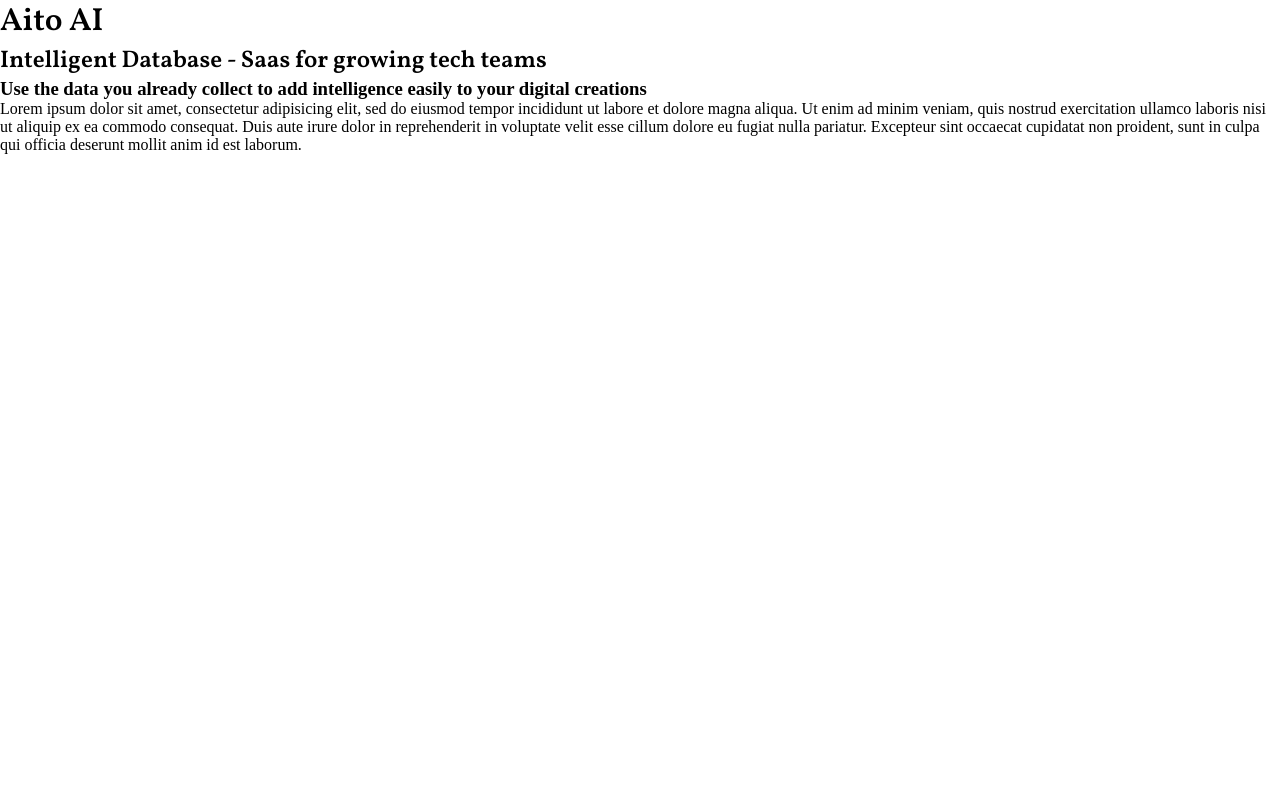
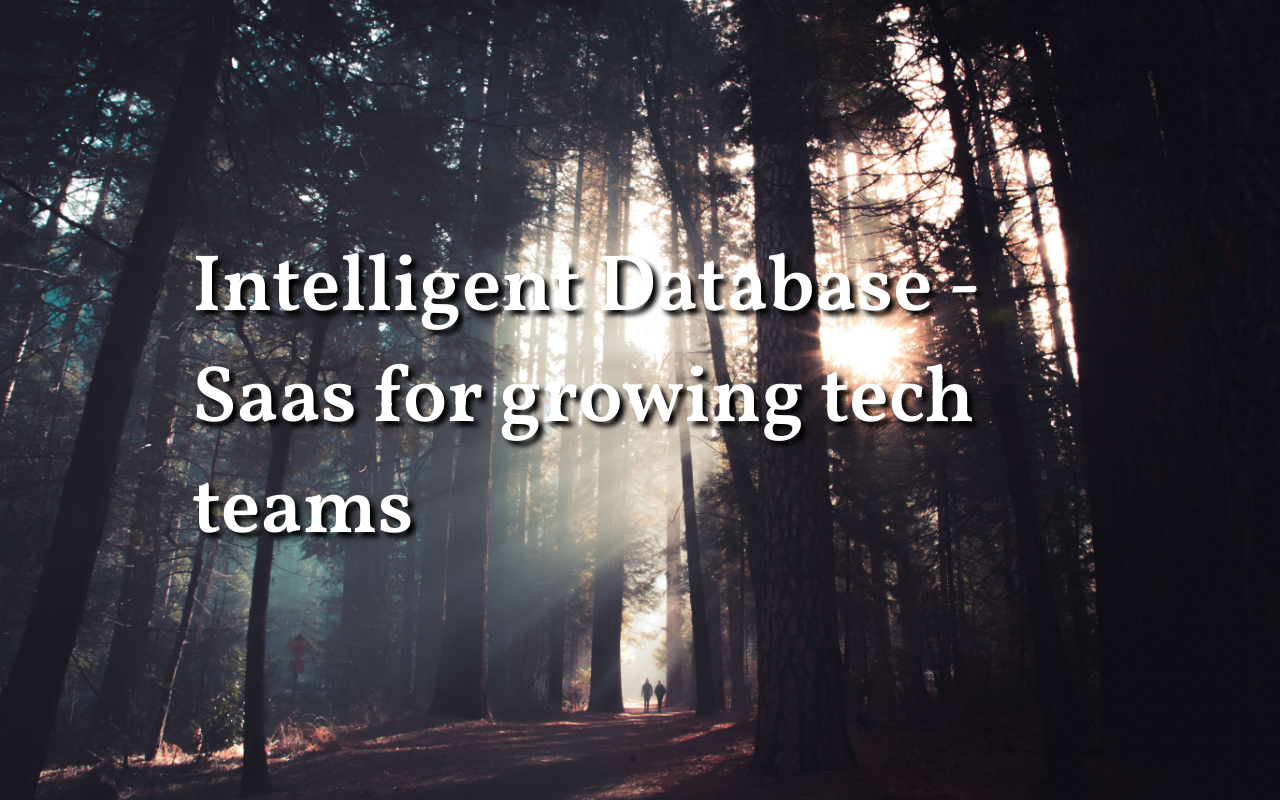
Before and after one commit to futurice/aito-website, a website: page index.html in a window 1280 px wide. Drawn offline with Linux system fonts and the light colour scheme; a web font is replaced by a local one.

Commit message:
Create first iteratio of hero image

```diff
--- a/index.html
+++ b/index.html
@@ -8,17 +8,12 @@
   <link rel="stylesheet" type="text/css" href="style.css">
 </head>
 <body>
-  <h1>Aito AI</h1>
-  <h2>Intelligent Database - Saas for growing tech teams</h2>
-  <h3>Use the data you already collect to add intelligence easily to your digital creations</h3>
-  <p>
-    Lorem ipsum dolor sit amet, consectetur adipisicing elit, sed do eiusmod
-    tempor incididunt ut labore et dolore magna aliqua. Ut enim ad minim veniam,
-    quis nostrud exercitation ullamco laboris nisi ut aliquip ex ea commodo
-    consequat. Duis aute irure dolor in reprehenderit in voluptate velit esse
-    cillum dolore eu fugiat nulla pariatur. Excepteur sint occaecat cupidatat non
-    proident, sunt in culpa qui officia deserunt mollit anim id est laborum.
-  </p>
-
+  <div class="aito-app">
+    <div class="aito-hero-image">
+      <div class="aito-hero-image-text-container">
+        <h2>Intelligent Database - <br/> Saas for growing tech teams</h2>
+      </div>
+    </div>
+  </div>
 </body>
 </html>
--- a/styles/scss/main.scss
+++ b/styles/scss/main.scss
@@ -3,16 +3,48 @@
 *{
   margin: 0;
   padding: 0;
+  box-sizing: border-box;
 }
 
-body{
+body {
 
 }
 
-h1{
+h1 {
   font-family: $MAIN_FONT;
+  font-size: 7em;
 }
 
-h2{
+h2 {
   font-family: $MAIN_FONT;
+  font-size: 5em;
 }
+
+.aito-app {
+  width: 100%;
+  width: 100vw;
+}
+
+.aito-hero-image {
+  width: 100%;
+  width: 100vw;
+  display: block;
+  height: 900px;
+  height: 100vh;
+  background: #2d5f49;
+  background-image: url('./assets/images/forest_opt.jpg');
+  background-position: center;
+  background-size: cover;
+  background-repeat: no-repeat;
+  position: relative;
+
+  .aito-hero-image-text-container{
+    width: 70%;
+    color: white;
+    text-shadow: 5px 5px 5px black;
+    position: absolute;
+    top: 50%;
+    left: 50%;
+    transform: translate(-50%, -50%);
+  }
+}
```
Also changed, not shown: assets/images/forest_opt.jpg (added), style.css, styles/css/main.css, 1 other file.
